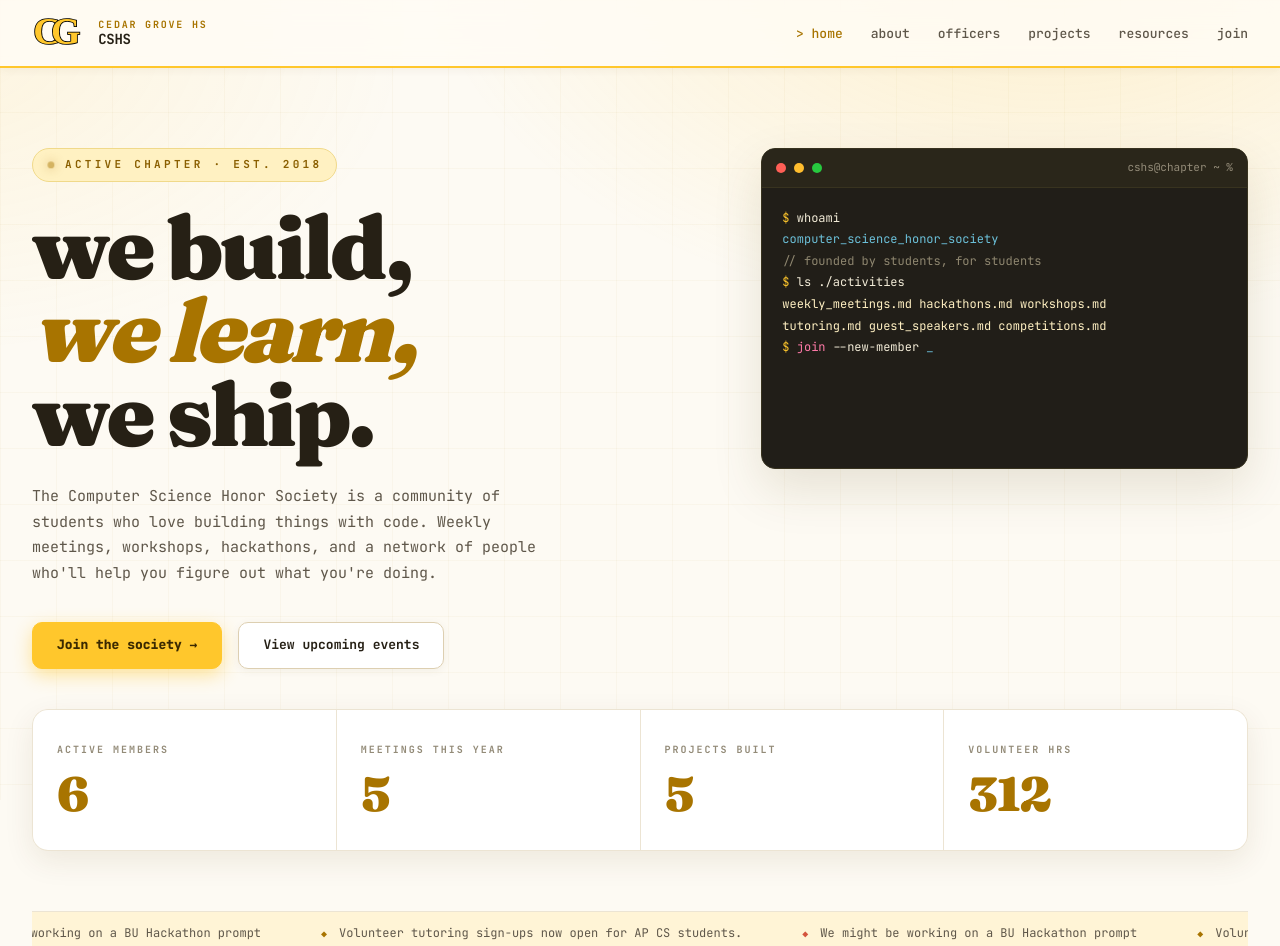
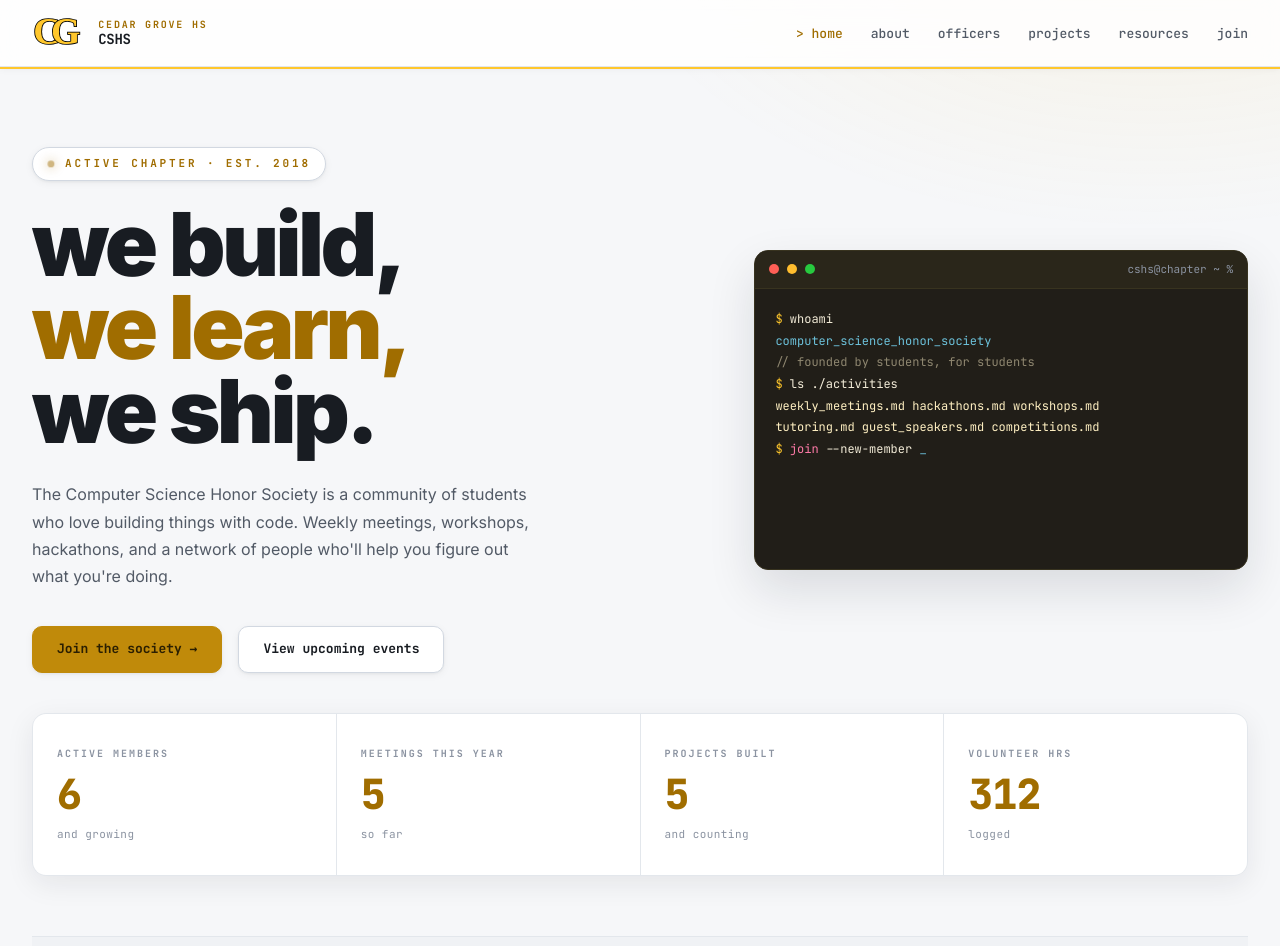
Before and after one commit to Kerem-Orhan/CedarGrove-CSHS, a plain HTML site: page index.html in a window 1280 px wide. Shown: the top 946 px of the page. Drawn offline with Linux system fonts and the light colour scheme.

Commit message:
Refine theme: cool neutrals, mono+sans type system, calmer accents
Addresses design feedback on the light theme:
- Swapped warm cream neutrals for a cool off-white/gray palette so the
  warm gold accent pops instead of competing in the same tonal range
- Dropped the editorial serif; two-font system now — Inter (sans) for
  headlines and body prose, JetBrains Mono for labels/stats/code/UI
- Body paragraphs moved off monospace to readable sans, sizes bumped
- Toned the primary button from neon gold to a deeper, confident gold
- Removed the background grid pattern; kept one faint corner glow
- Centered the hero so the terminal no longer floats over empty space;
  badge is now a calm chip tied to the card system
- Uniform tabular stat numbers with context suffixes so small counts
  read as intentional next to large ones

Co-Authored-By: Claude Opus 4.7 (1M context) <noreply@anthropic.com>

```diff
--- a/assets/style.css
+++ b/assets/style.css
@@ -4,36 +4,37 @@
    School colors: gold + black
    ============================================ */
 
-@import url('https://fonts.googleapis.com/css2?family=JetBrains+Mono:wght@300;400;500;700;800&family=Fraunces:opsz,wght@9..144,400;9..144,700;9..144,900&display=swap');
+@import url('https://fonts.googleapis.com/css2?family=Inter:wght@400;500;600;700;800;900&family=JetBrains+Mono:wght@300;400;500;700;800&display=swap');
 
 :root {
-  /* Warm, light, welcoming palette */
-  --bg: #fdfaf3;            /* soft warm ivory */
+  /* Cool, restful neutrals so the warm gold accent actually pops */
+  --bg: #f6f7f9;            /* cool off-white — gives the eye a rest */
   --bg-elevated: #ffffff;   /* clean white cards */
-  --bg-card: #fff6e3;       /* warm cream hover */
-  --bg-warm: #fff4d6;       /* soft gold-tinted panels */
-  --border: #ece4d3;        /* light warm hairline */
-  --border-bright: #ddcfb1; /* slightly stronger hairline */
-  --text: #262015;          /* warm near-black */
-  --text-dim: #5f574a;      /* muted brown-gray body text */
-  --text-muted: #938b78;    /* soft captions */
-  --accent: #a87400;        /* deep readable gold (text + links) */
-  --accent-bright: #ffc72c; /* bright CG gold (fills + decoration) */
-  --accent-dim: #eab21f;
-  --accent-deep: #8a5f00;
-  --accent-soft: #fff1c2;   /* pale gold wash */
-  --accent-glow: rgba(255, 199, 44, 0.45);
-  --cream: #fff5d6;         /* light cream — used inside dark terminal */
-  --magenta: #cf2e69;
-  --cyan: #1c8aa3;
-  --red: #d4533d;
-  --shadow-sm: 0 2px 8px rgba(80, 60, 0, 0.06);
-  --shadow-md: 0 10px 30px rgba(80, 60, 0, 0.09);
-  --shadow-lg: 0 20px 50px rgba(80, 60, 0, 0.13);
-  --radius: 16px;
+  --bg-card: #eef1f5;       /* cool light hover */
+  --bg-panel: #f0f2f5;      /* subtle cool panel (ticker, footer) */
+  --border: #e3e7ec;        /* cool hairline */
+  --border-bright: #d2d8e1; /* stronger hairline */
+  --text: #181c22;          /* cool near-black */
+  --text-dim: #525a66;      /* cool gray body text */
+  --text-muted: #8b93a1;    /* soft captions */
+  --accent: #a06d00;        /* deep gold — readable on cool, for labels/links */
+  --accent-bright: #ffc72c; /* bright CG gold — small accents only */
+  --gold-solid: #c08a0a;    /* primary button — confident, not neon */
+  --accent-dim: #ad7c06;    /* button hover */
+  --accent-deep: #7a5400;
+  --accent-soft: #fbeec2;   /* pale gold wash — used sparingly */
+  --accent-glow: rgba(255, 199, 44, 0.28);
+  --cream: #fff5d6;         /* light cream — dark terminal only */
+  --magenta: #c42a6b;
+  --cyan: #14809c;
+  --red: #cf4d39;
+  --shadow-sm: 0 1px 3px rgba(20, 28, 40, 0.06), 0 2px 8px rgba(20, 28, 40, 0.05);
+  --shadow-md: 0 8px 28px rgba(20, 28, 40, 0.08);
+  --shadow-lg: 0 20px 48px rgba(20, 28, 40, 0.12);
+  --radius: 14px;
   --radius-sm: 10px;
   --mono: 'JetBrains Mono', ui-monospace, 'SF Mono', Menlo, monospace;
-  --serif: 'Fraunces', Georgia, serif;
+  --sans: 'Inter', -apple-system, BlinkMacSystemFont, 'Segoe UI', Roboto, Helvetica, Arial, sans-serif;
 }
 
 * {
@@ -56,27 +57,13 @@ body {
   position: relative;
 }
 
-/* Faint warm grid — barely-there texture */
-body::before {
-  content: '';
-  position: fixed;
-  inset: 0;
-  background-image:
-    linear-gradient(rgba(168, 116, 0, 0.035) 1px, transparent 1px),
-    linear-gradient(90deg, rgba(168, 116, 0, 0.035) 1px, transparent 1px);
-  background-size: 56px 56px;
-  pointer-events: none;
-  z-index: 0;
-}
-
-/* Soft sunny ambient glow — light & welcoming */
+/* No grid pattern — keep the background calm and restful.
+   A single faint brand glow in one corner adds depth without noise. */
 body::after {
   content: '';
   position: fixed;
   inset: 0;
-  background:
-    radial-gradient(900px 560px at 82% -8%, rgba(255, 199, 44, 0.20), transparent 70%),
-    radial-gradient(760px 520px at -5% 4%, rgba(255, 199, 44, 0.10), transparent 62%);
+  background: radial-gradient(820px 480px at 90% -12%, rgba(255, 199, 44, 0.10), transparent 68%);
   pointer-events: none;
   z-index: 0;
 }
@@ -98,10 +85,10 @@ nav {
   position: sticky;
   top: 0;
   z-index: 100;
-  background: rgba(255, 252, 245, 0.85);
+  background: rgba(255, 255, 255, 0.82);
   backdrop-filter: blur(12px);
-  border-bottom: 2px solid var(--accent-bright);
-  box-shadow: var(--shadow-sm);
+  border-bottom: 1px solid var(--border);
+  box-shadow: 0 2px 0 var(--accent-bright), var(--shadow-sm);
 }
 
 .nav-inner {
@@ -238,7 +225,7 @@ main {
 }
 
 .section-title {
-  font-family: var(--serif);
+  font-family: var(--sans);
   font-size: clamp(2rem, 5vw, 3.5rem);
   font-weight: 900;
   line-height: 1.05;
@@ -249,7 +236,6 @@ main {
 
 .section-title .accent {
   color: var(--accent);
-  font-style: italic;
 }
 
 /* ============================================
@@ -262,9 +248,9 @@ main {
 
 .hero-grid {
   display: grid;
-  grid-template-columns: 1.4fr 1fr;
-  gap: 48px;
-  align-items: start;
+  grid-template-columns: 1.35fr 1fr;
+  gap: 56px;
+  align-items: center;
 }
 
 .hero-content {
@@ -273,18 +259,19 @@ main {
 
 .hero-tag {
   font-size: 11px;
-  color: var(--accent-deep);
-  letter-spacing: 0.3em;
+  color: var(--accent);
+  letter-spacing: 0.26em;
   text-transform: uppercase;
-  margin-bottom: 24px;
+  margin-bottom: 22px;
   display: inline-flex;
   align-items: center;
   gap: 10px;
   padding: 7px 14px;
-  border: 1px solid #f0d98a;
-  background: var(--accent-soft);
+  border: 1px solid var(--border-bright);
+  background: var(--bg-elevated);
   font-weight: 700;
   border-radius: 999px;
+  box-shadow: var(--shadow-sm);
 }
 
 .hero-tag .pulse {
@@ -302,7 +289,7 @@ main {
 }
 
 .hero-title {
-  font-family: var(--serif);
+  font-family: var(--sans);
   font-size: clamp(2.5rem, 7vw, 5.5rem);
   font-weight: 900;
   line-height: 0.95;
@@ -314,13 +301,13 @@ main {
 .hero-title .line-2 {
   display: block;
   color: var(--accent);
-  font-style: italic;
 }
 
 .hero-subtitle {
-  font-size: 15px;
+  font-family: var(--sans);
+  font-size: 16px;
   color: var(--text-dim);
-  max-width: 520px;
+  max-width: 500px;
   margin-bottom: 36px;
   line-height: 1.7;
 }
@@ -358,18 +345,18 @@ main {
 }
 
 .btn-primary {
-  background: var(--accent-bright);
-  color: #3a2900;
-  border-color: var(--accent-bright);
-  font-weight: 800;
-  box-shadow: 0 6px 18px var(--accent-glow);
+  background: var(--gold-solid);
+  color: #2a1f02;
+  border-color: var(--gold-solid);
+  font-weight: 700;
+  box-shadow: var(--shadow-sm);
 }
 
 .btn-primary:hover {
   background: var(--accent-dim);
-  color: #3a2900;
+  color: #2a1f02;
   transform: translateY(-1px);
-  box-shadow: 0 10px 26px var(--accent-glow);
+  box-shadow: var(--shadow-md);
 }
 
 /* Terminal window in hero — a friendly code window on the light page */
@@ -473,19 +460,21 @@ main {
 }
 
 .stat-value {
-  font-family: var(--serif);
-  font-size: 3rem;
-  font-weight: 900;
+  font-family: var(--mono);
+  font-size: 2.6rem;
+  font-weight: 800;
   color: var(--accent);
   line-height: 1;
-  letter-spacing: -0.03em;
+  letter-spacing: -0.02em;
+  font-variant-numeric: tabular-nums;
 }
 
 .stat-suffix {
   font-family: var(--mono);
-  font-size: 13px;
-  color: var(--text-dim);
-  margin-top: 8px;
+  font-size: 11px;
+  color: var(--text-muted);
+  letter-spacing: 0.04em;
+  margin-top: 10px;
 }
 
 /* ============================================
@@ -534,11 +523,12 @@ main {
 }
 
 .event-day {
-  font-family: var(--serif);
-  font-size: 2.4rem;
-  font-weight: 900;
+  font-family: var(--mono);
+  font-size: 2.2rem;
+  font-weight: 800;
   color: var(--accent);
   line-height: 1;
+  font-variant-numeric: tabular-nums;
 }
 
 .event-month {
@@ -577,8 +567,9 @@ main {
 }
 
 .event-description {
-  font-size: 12px;
-  color: var(--text-muted);
+  font-family: var(--sans);
+  font-size: 13px;
+  color: var(--text-dim);
   line-height: 1.6;
 }
 
@@ -608,7 +599,7 @@ main {
    ANNOUNCEMENTS BAR
    ============================================ */
 .announcement-bar {
-  background: var(--bg-warm);
+  background: var(--bg-panel);
   border-top: 1px solid var(--border);
   border-bottom: 1px solid var(--border);
   padding: 12px 0;
@@ -762,14 +753,15 @@ main {
 }
 
 .about-text p {
-  font-size: 14px;
+  font-family: var(--sans);
+  font-size: 15.5px;
   color: var(--text-dim);
   line-height: 1.8;
   margin-bottom: 20px;
 }
 
 .about-text p:first-child::first-letter {
-  font-family: var(--serif);
+  font-family: var(--sans);
   font-size: 3.5rem;
   font-weight: 900;
   float: left;
@@ -806,7 +798,7 @@ main {
 }
 
 .value-title {
-  font-family: var(--serif);
+  font-family: var(--sans);
   font-size: 1.5rem;
   font-weight: 700;
   color: var(--accent);
@@ -815,9 +807,10 @@ main {
 }
 
 .value-desc {
-  font-size: 13px;
+  font-family: var(--sans);
+  font-size: 14px;
   color: var(--text-dim);
-  line-height: 1.6;
+  line-height: 1.65;
 }
 
 /* ============================================
@@ -850,7 +843,7 @@ main {
   display: flex;
   align-items: center;
   justify-content: center;
-  font-family: var(--serif);
+  font-family: var(--sans);
   font-weight: 900;
   font-size: 1.5rem;
   color: var(--accent);
@@ -867,7 +860,7 @@ main {
 }
 
 .officer-name {
-  font-family: var(--serif);
+  font-family: var(--sans);
   font-size: 1.25rem;
   font-weight: 700;
   color: var(--text);
@@ -884,8 +877,8 @@ main {
    JOIN / CTA SECTION
    ============================================ */
 .cta-box {
-  background: linear-gradient(135deg, var(--accent-soft), var(--bg-elevated) 65%);
-  border: 1px solid var(--border-bright);
+  background: var(--bg-elevated);
+  border: 1px solid var(--border);
   padding: 48px;
   margin-top: 40px;
   position: relative;
@@ -906,7 +899,7 @@ main {
 }
 
 .cta-title {
-  font-family: var(--serif);
+  font-family: var(--sans);
   font-size: 2.25rem;
   font-weight: 900;
   letter-spacing: -0.03em;
@@ -914,11 +907,12 @@ main {
   color: var(--text);
 }
 
-.cta-title .accent { color: var(--accent); font-style: italic; }
+.cta-title .accent { color: var(--accent); }
 
 .cta-text {
+  font-family: var(--sans);
   color: var(--text-dim);
-  font-size: 14px;
+  font-size: 15.5px;
   margin-bottom: 28px;
   max-width: 580px;
   line-height: 1.7;
@@ -975,7 +969,7 @@ main {
 }
 
 .resource-title {
-  font-family: var(--serif);
+  font-family: var(--sans);
   font-size: 1.5rem;
   font-weight: 700;
   margin-bottom: 12px;
@@ -983,9 +977,10 @@ main {
 }
 
 .resource-desc {
+  font-family: var(--sans);
   color: var(--text-dim);
-  font-size: 13px;
-  line-height: 1.6;
+  font-size: 14px;
+  line-height: 1.65;
 }
 
 /* ============================================
@@ -1023,7 +1018,7 @@ main {
 }
 
 .project-title {
-  font-family: var(--serif);
+  font-family: var(--sans);
   font-size: 1.4rem;
   font-weight: 700;
   margin-bottom: 12px;
@@ -1036,9 +1031,10 @@ main {
 }
 
 .project-desc {
+  font-family: var(--sans);
   color: var(--text-dim);
-  font-size: 12px;
-  line-height: 1.6;
+  font-size: 13.5px;
+  line-height: 1.65;
   margin-bottom: 16px;
 }
 
@@ -1064,7 +1060,7 @@ footer {
   margin-top: 80px;
   position: relative;
   z-index: 2;
-  background: var(--bg-warm);
+  background: var(--bg-panel);
 }
 
 .footer-inner {
@@ -1103,7 +1099,8 @@ footer {
 }
 
 .footer-tagline {
-  font-size: 13px;
+  font-family: var(--sans);
+  font-size: 13.5px;
   color: var(--text-dim);
   max-width: 320px;
   line-height: 1.7;
--- a/index.html
+++ b/index.html
@@ -80,18 +80,22 @@
       <div class="stat">
         <div class="stat-label">Active members</div>
         <div class="stat-value" data-stat="members">0</div>
+        <div class="stat-suffix">and growing</div>
       </div>
       <div class="stat">
         <div class="stat-label">Meetings this year</div>
         <div class="stat-value" data-stat="meetings_this_year">0</div>
+        <div class="stat-suffix">so far</div>
       </div>
       <div class="stat">
         <div class="stat-label">Projects built</div>
         <div class="stat-value" data-stat="projects_built">0</div>
+        <div class="stat-suffix">and counting</div>
       </div>
       <div class="stat">
         <div class="stat-label">Volunteer hrs</div>
         <div class="stat-value" data-stat="hours_volunteered">0</div>
+        <div class="stat-suffix">logged</div>
       </div>
     </div>
   </section>
```
Also changed, not shown: join.html (+10 -10 lines).
